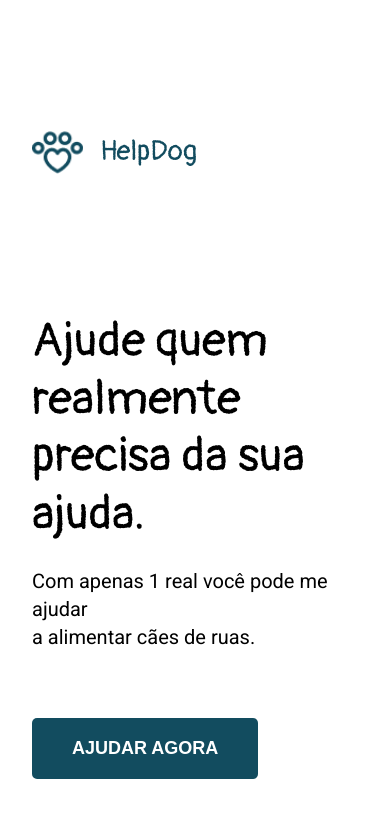
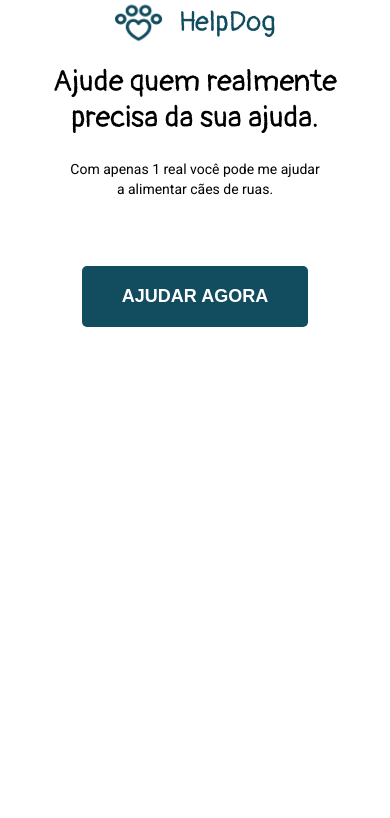
Before and after one commit to ViniciusdeASantana/Desafio_13, a plain HTML site: page index.html in a window 390 px wide. Drawn offline with Linux system fonts and the light colour scheme.

Commit message:
ajuste para mobile

```diff
--- a/css/style.css
+++ b/css/style.css
@@ -30,31 +30,52 @@ body {
 /* Top site */
 
 .header-wrapper {
+    display: flex;
+    justify-content: center;
+    text-align: center;
+
+    @media(min-width: 1024px) {
         position: relative;
-    display: flex;
         flex-direction: row;
         justify-content: space-between;
+        text-align: start;
+    }
 }
 
 .header-wrapper__content {
     display: flex;
     flex-direction: column;
+    align-items: center;
+    gap: 19px;
+
+    @media(min-width: 1024px) {
         align-items: start;
         gap: 19px;
         padding: 126px 0px 116px;
     }
+}
 
 .header-wrapper__symbol {
     display: flex;
+    align-items: center;
+    gap: 16px;
+
+    @media(min-width: 1024px) {
+        display: flex;
         flex-direction: row;
         align-items: center;
-    gap: 16px;
         margin-bottom: 116px;
+    }
 }
 
 .header__icon {
+    width: 48px;
+    height: 45px;
+
+    @media(min-width: 1024px) {
         width: 52px;
         height: 52px;
+    }
 }
 
 .header__title {
@@ -73,15 +94,23 @@ body {
 .header__title2 {
     font-family: 'pangolin';
     font-weight: 400;
+    font-size: 30px;
+    line-height: 120%;
+
+    @media(min-width: 1024px) {
         font-size: 48px;
-    line-height: 120%;
+    }
 }
 
 .header__paragraph {
     font-weight: 400;
-    font-size: 20px;
+    font-size: 14px;
     line-height: 140%;
     padding-bottom: 48px;
+
+    @media(min-width: 1024px) {
+        font-size: 20px;
+    }
 }
 
 .header__btn {
```
Lines whose indentation alone changed are shown as unchanged.
